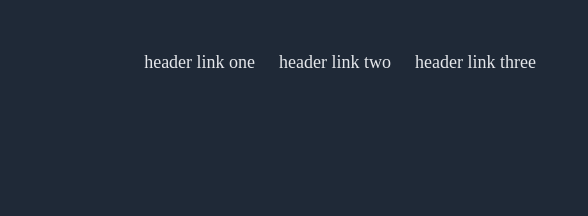
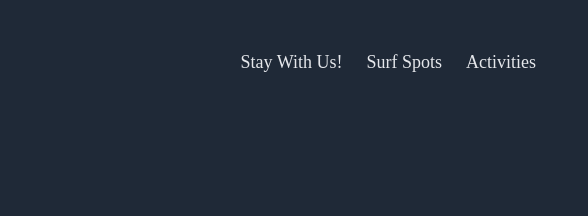
Before and after one commit to GLittlejohn/landing-page, a plain HTML site: page index.html in a window 1280 px wide. Shown: the top 216 px of the page, 692-1280 px from the left. Drawn offline with Linux system fonts and the light colour scheme.

Commit message:
Update Links
NSR links added. Color and decoration moved to 'a' on stylesheet.

```diff
--- a/index.html
+++ b/index.html
@@ -13,9 +13,9 @@
             <img src="./imgs/logo.png" alt="surf nsr logo">
 
             <ul>
-                <li>header link one</li>
-                <li>header link two</li>
-                <li>header link three</li>
+                <li><a href="https://www.surfnsr.com/nicaragua-vacation-rentals/293793">Stay With Us!</a></li>
+                <li><a href="https://www.surfnsr.com/surf-spots/map">Surf Spots</a></li>
+                <li><a href="https://www.surfnsr.com/pages/always-something-to-do-in-nicaragua">Activities</a></li>
             </ul>
         </div>
 
--- a/style.css
+++ b/style.css
@@ -18,13 +18,16 @@ ul {
     list-style: none;
     font-family: 'Times New Roman', Times, serif, sans-serif;
     font-size: 18px;
-    color: #e5e7eb;
     display: flex;
     align-items: center;
     padding: 20px 40px;
-
 }
 
 li {
     padding: 12px;
 }
+
+a {
+    color: #e5e7eb;
+    text-decoration: none;
+}
```
